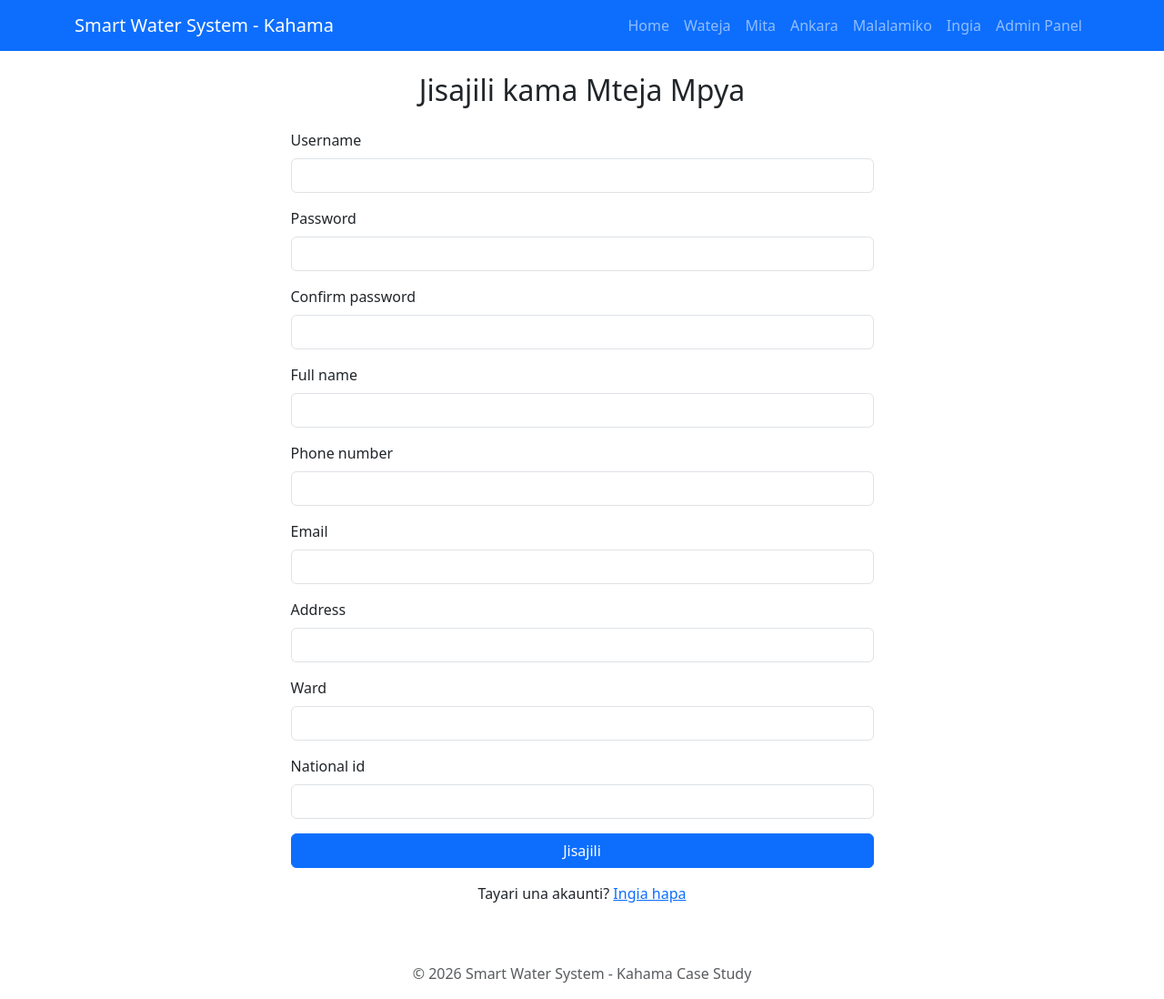
After one commit to msobi2020/smart-water-system, a Django app: page /register/ in a window 1280 px wide. The commit adds this page. Shown: the whole page at 91% size. Run offline with Django 5.2, Linux system fonts and the light colour scheme.

Commit message:
Add customer self-registration

```diff
--- /dev/null
+++ b/core/forms.py
@@ -0,0 +1,29 @@
+from django import forms
+from django.contrib.auth.models import User
+from customers.models import Customer
+
+
+class CustomerRegistrationForm(forms.Form):
+    username = forms.CharField(max_length=150, widget=forms.TextInput(attrs={'class': 'form-control'}))
+    password = forms.CharField(widget=forms.PasswordInput(attrs={'class': 'form-control'}))
+    confirm_password = forms.CharField(widget=forms.PasswordInput(attrs={'class': 'form-control'}))
+    full_name = forms.CharField(max_length=150, widget=forms.TextInput(attrs={'class': 'form-control'}))
+    phone_number = forms.CharField(max_length=15, widget=forms.TextInput(attrs={'class': 'form-control'}))
+    email = forms.EmailField(required=False, widget=forms.EmailInput(attrs={'class': 'form-control'}))
+    address = forms.CharField(max_length=255, widget=forms.TextInput(attrs={'class': 'form-control'}))
+    ward = forms.CharField(max_length=100, required=False, widget=forms.TextInput(attrs={'class': 'form-control'}))
+    national_id = forms.CharField(max_length=30, required=False, widget=forms.TextInput(attrs={'class': 'form-control'}))
+
+    def clean_username(self):
+        username = self.cleaned_data['username']
+        if User.objects.filter(username=username).exists():
+            raise forms.ValidationError("Jina hili la mtumiaji tayari limetumika. Chagua jina lingine.")
+        return username
+
+    def clean(self):
+        cleaned_data = super().clean()
+        password = cleaned_data.get('password')
+        confirm_password = cleaned_data.get('confirm_password')
+        if password and confirm_password and password != confirm_password:
+            raise forms.ValidationError("Nenosiri hazifanani.")
+        return cleaned_data
--- a/core/views.py
+++ b/core/views.py
@@ -1,10 +1,12 @@
 from django.shortcuts import render, redirect
 from django.contrib.auth import authenticate, login, logout
 from django.contrib.auth.decorators import login_required
+from django.contrib.auth.models import User
 from customers.models import Customer
 from meters.models import Meter
 from billing.models import Bill
 from complaints.models import Complaint
+from .forms import CustomerRegistrationForm
 
 
 def home(request):
@@ -53,3 +55,29 @@ def customer_dashboard(request):
         'complaints': complaints,
     }
     return render(request, 'customer_dashboard.html', context)
+
+
+def register(request):
+    if request.method == 'POST':
+        form = CustomerRegistrationForm(request.POST)
+        if form.is_valid():
+            data = form.cleaned_data
+            user = User.objects.create_user(
+                username=data['username'],
+                password=data['password'],
+                email=data.get('email', '')
+            )
+            Customer.objects.create(
+                user=user,
+                full_name=data['full_name'],
+                phone_number=data['phone_number'],
+                email=data.get('email'),
+                address=data['address'],
+                ward=data.get('ward'),
+                national_id=data.get('national_id'),
+            )
+            login(request, user)
+            return redirect('customer_dashboard')
+    else:
+        form = CustomerRegistrationForm()
+    return render(request, 'register.html', {'form': form})
--- a/smart_water_system/urls.py
+++ b/smart_water_system/urls.py
@@ -21,4 +21,5 @@ urlpatterns = [
     path('bills/payment/add/', billing_views.add_payment, name='add_payment'),
     path('complaints/', complaint_views.complaint_list, name='complaint_list'),
     path('complaints/add/', complaint_views.add_complaint, name='add_complaint'),
+    path('register/', core_views.register, name='register'),
 ]
--- a/templates/login.html
+++ b/templates/login.html
@@ -25,3 +25,6 @@
     </div>
 </div>
 {% endblock %}
+<p class="text-center mt-3">
+    Huna akaunti? <a href="{% url 'register' %}">Jisajili hapa</a>
+</p>
--- /dev/null
+++ b/templates/register.html
@@ -0,0 +1,28 @@
+{% extends 'base.html' %}
+{% block title %}Jisajili - Smart Water System{% endblock %}
+
+{% block content %}
+<div class="row justify-content-center">
+    <div class="col-md-7">
+        <h2 class="mb-4 text-center">Jisajili kama Mteja Mpya</h2>
+
+        <form method="POST">
+            {% csrf_token %}
+            {% for field in form %}
+            <div class="mb-3">
+                <label class="form-label">{{ field.label }}</label>
+                {{ field }}
+                {% if field.errors %}
+                <div class="text-danger small">{{ field.errors }}</div>
+                {% endif %}
+            </div>
+            {% endfor %}
+            <button type="submit" class="btn btn-primary w-100">Jisajili</button>
+        </form>
+
+        <p class="text-center mt-3">
+            Tayari una akaunti? <a href="{% url 'login' %}">Ingia hapa</a>
+        </p>
+    </div>
+</div>
+{% endblock %}
```
Also changed, not shown: customers/views.py (+0 -8 lines), db.sqlite3.
